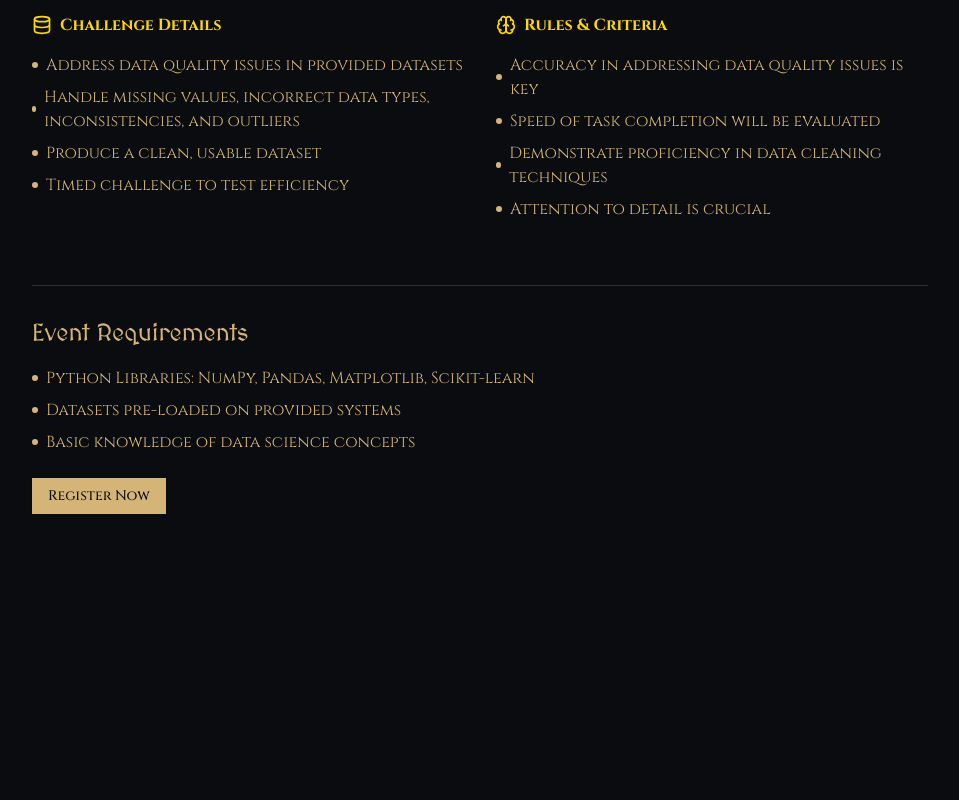
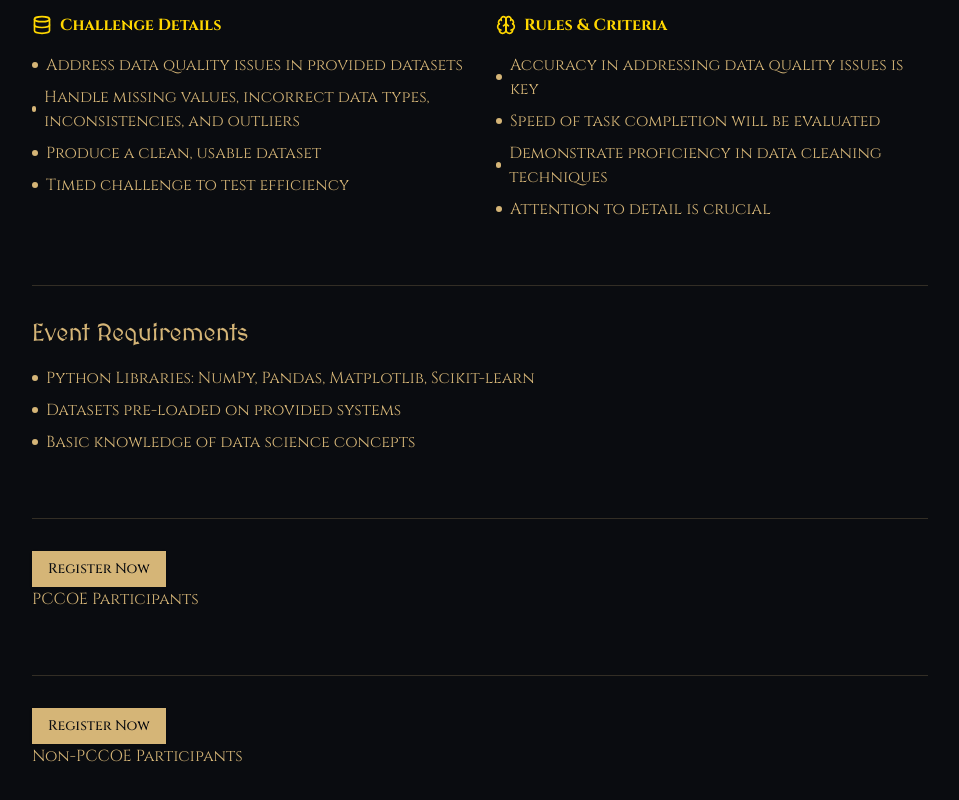
Before and after one commit to pawanp51/praxis25-website, a Next.js app: page /events/data-diggers in a window 1280 px wide. Shown: the part 1387-2187 px from the top of the page, without its empty margins (160-1119 px from the left). Before the commit the page ends 1965 px from the top, so only its background shows below. Built offline with nearby package versions, Linux system fonts and the light colour scheme.

Commit message:
event register button updated

```diff
--- a/app/events/ai-canvas/page.tsx
+++ b/app/events/ai-canvas/page.tsx
@@ -203,9 +203,36 @@ export default function AICanvasEvent() {
                   Creativity and willingness to explore AI-assisted art
                 </li>
               </ul>
+
+            </motion.div>
+
+            <motion.div
+              initial={{ opacity: 0, y: 20 }}
+              whileInView={{ opacity: 1, y: 0 }}
+              viewport={{ once: true }}
+              className="pt-8 border-t border-[#D5B577]/20"
+            >
               <Button className="w-full md:w-auto bg-[#D5B577] text-[#0A0C10] hover:bg-[#FFD700]">
-                Register Now
+           <a href="//" target="_blank" rel="noopener noreferrer">
+                 Register Now
+           </a>
               </Button>
+              <h1>PCCOE Participants</h1>
+            </motion.div>
+
+            <motion.div
+              initial={{ opacity: 0, y: 20 }}
+              whileInView={{ opacity: 1, y: 0 }}
+              viewport={{ once: true }}
+              className="pt-8 border-t border-[#D5B577]/20"
+            >
+              <Button className="w-full md:w-auto bg-[#D5B577] text-[#0A0C10] hover:bg-[#FFD700]">
+           <a href="//" target="_blank" rel="noopener noreferrer">
+                 Register Now
+           </a>
+              </Button>
+
+              <h1>Non-PCCOE Participants</h1>
             </motion.div>
           </div>
         </div>
--- a/app/events/bgmi-showdown/page.tsx
+++ b/app/events/bgmi-showdown/page.tsx
@@ -170,13 +170,33 @@ export default function BGMIShowdownEvent() {
               </motion.div>
             ))}
 
+<motion.div
+              initial={{ opacity: 0, y: 20 }}
+              whileInView={{ opacity: 1, y: 0 }}
+              viewport={{ once: true }}
+              className="pt-8 border-t border-[#D5B577]/20"
+            >
+              <Button className="w-full md:w-auto bg-[#D5B577] text-[#0A0C10] hover:bg-[#FFD700]">
+           <a href="//" target="_blank" rel="noopener noreferrer">
+                 Register Now
+           </a>
+              </Button>
+              <h1>PCCOE Participants</h1>
+            </motion.div>
+
             <motion.div
               initial={{ opacity: 0, y: 20 }}
               whileInView={{ opacity: 1, y: 0 }}
               viewport={{ once: true }}
               className="pt-8 border-t border-[#D5B577]/20"
             >
-              <Button className="w-full md:w-auto bg-[#D5B577] text-[#0A0C10] hover:bg-[#FFD700]">Register Now</Button>
+              <Button className="w-full md:w-auto bg-[#D5B577] text-[#0A0C10] hover:bg-[#FFD700]">
+           <a href="//" target="_blank" rel="noopener noreferrer">
+                 Register Now
+           </a>
+              </Button>
+
+              <h1>Non-PCCOE Participants</h1>
             </motion.div>
           </div>
         </div>
--- a/app/events/crick-blitz/page.tsx
+++ b/app/events/crick-blitz/page.tsx
@@ -166,13 +166,33 @@ export default function CrickBlitzEvent() {
               </motion.div>
             ))}
 
+<motion.div
+              initial={{ opacity: 0, y: 20 }}
+              whileInView={{ opacity: 1, y: 0 }}
+              viewport={{ once: true }}
+              className="pt-8 border-t border-[#D5B577]/20"
+            >
+              <Button className="w-full md:w-auto bg-[#D5B577] text-[#0A0C10] hover:bg-[#FFD700]">
+           <a href="//" target="_blank" rel="noopener noreferrer">
+                 Register Now
+           </a>
+              </Button>
+              <h1>PCCOE Participants</h1>
+            </motion.div>
+
             <motion.div
               initial={{ opacity: 0, y: 20 }}
               whileInView={{ opacity: 1, y: 0 }}
               viewport={{ once: true }}
               className="pt-8 border-t border-[#D5B577]/20"
             >
-              <Button className="w-full md:w-auto bg-[#D5B577] text-[#0A0C10] hover:bg-[#FFD700]">Register Now</Button>
+              <Button className="w-full md:w-auto bg-[#D5B577] text-[#0A0C10] hover:bg-[#FFD700]">
+           <a href="//" target="_blank" rel="noopener noreferrer">
+                 Register Now
+           </a>
+              </Button>
+
+              <h1>Non-PCCOE Participants</h1>
             </motion.div>
           </div>
         </div>
--- a/app/events/data-diggers/page.tsx
+++ b/app/events/data-diggers/page.tsx
@@ -194,7 +194,35 @@ export default function DataDiggersEvent() {
                   Basic knowledge of data science concepts
                 </li>
               </ul>
-              <Button className="w-full md:w-auto bg-[#D5B577] text-[#0A0C10] hover:bg-[#FFD700]">Register Now</Button>
+            </motion.div>
+
+            <motion.div
+              initial={{ opacity: 0, y: 20 }}
+              whileInView={{ opacity: 1, y: 0 }}
+              viewport={{ once: true }}
+              className="pt-8 border-t border-[#D5B577]/20"
+            >
+              <Button className="w-full md:w-auto bg-[#D5B577] text-[#0A0C10] hover:bg-[#FFD700]">
+           <a href="//" target="_blank" rel="noopener noreferrer">
+                 Register Now
+           </a>
+              </Button>
+              <h1>PCCOE Participants</h1>
+            </motion.div>
+
+            <motion.div
+              initial={{ opacity: 0, y: 20 }}
+              whileInView={{ opacity: 1, y: 0 }}
+              viewport={{ once: true }}
+              className="pt-8 border-t border-[#D5B577]/20"
+            >
+              <Button className="w-full md:w-auto bg-[#D5B577] text-[#0A0C10] hover:bg-[#FFD700]">
+           <a href="//" target="_blank" rel="noopener noreferrer">
+                 Register Now
+           </a>
+              </Button>
+
+              <h1>Non-PCCOE Participants</h1>
             </motion.div>
           </div>
         </div>
--- a/app/events/problemathon/page.tsx
+++ b/app/events/problemathon/page.tsx
@@ -195,7 +195,36 @@ export default function ProblemathonEvent() {
                   Problem-solving skills and algorithmic thinking
                 </li>
               </ul>
-              <Button className="w-full md:w-auto bg-[#D5B577] text-[#0A0C10] hover:bg-[#FFD700]">Register Now</Button>
+
+            </motion.div>
+
+            <motion.div
+              initial={{ opacity: 0, y: 20 }}
+              whileInView={{ opacity: 1, y: 0 }}
+              viewport={{ once: true }}
+              className="pt-8 border-t border-[#D5B577]/20"
+            >
+              <Button className="w-full md:w-auto bg-[#D5B577] text-[#0A0C10] hover:bg-[#FFD700]">
+           <a href="//" target="_blank" rel="noopener noreferrer">
+                 Register Now
+           </a>
+              </Button>
+              <h1>PCCOE Participants</h1>
+            </motion.div>
+
+            <motion.div
+              initial={{ opacity: 0, y: 20 }}
+              whileInView={{ opacity: 1, y: 0 }}
+              viewport={{ once: true }}
+              className="pt-8 border-t border-[#D5B577]/20"
+            >
+              <Button className="w-full md:w-auto bg-[#D5B577] text-[#0A0C10] hover:bg-[#FFD700]">
+           <a href="//" target="_blank" rel="noopener noreferrer">
+                 Register Now
+           </a>
+              </Button>
+
+              <h1>Non-PCCOE Participants</h1>
             </motion.div>
           </div>
         </div>
--- a/app/events/reverse-hackathon/page.tsx
+++ b/app/events/reverse-hackathon/page.tsx
@@ -181,7 +181,36 @@ export default function ReverseHackathonEvent() {
                   Restrictions on ChatGPT, Claude, Gemini, and other LLMs
                 </li>
               </ul>
-              <Button className="w-full md:w-auto bg-[#D5B577] text-[#0A0C10] hover:bg-[#FFD700]">Register Now</Button>
+
+            </motion.div>
+
+            <motion.div
+              initial={{ opacity: 0, y: 20 }}
+              whileInView={{ opacity: 1, y: 0 }}
+              viewport={{ once: true }}
+              className="pt-8 border-t border-[#D5B577]/20"
+            >
+              <Button className="w-full md:w-auto bg-[#D5B577] text-[#0A0C10] hover:bg-[#FFD700]">
+           <a href="//" target="_blank" rel="noopener noreferrer">
+                 Register Now
+           </a>
+              </Button>
+              <h1>PCCOE Participants</h1>
+            </motion.div>
+
+            <motion.div
+              initial={{ opacity: 0, y: 20 }}
+              whileInView={{ opacity: 1, y: 0 }}
+              viewport={{ once: true }}
+              className="pt-8 border-t border-[#D5B577]/20"
+            >
+              <Button className="w-full md:w-auto bg-[#D5B577] text-[#0A0C10] hover:bg-[#FFD700]">
+           <a href="//" target="_blank" rel="noopener noreferrer">
+                 Register Now
+           </a>
+              </Button>
+
+              <h1>Non-PCCOE Participants</h1>
             </motion.div>
           </div>
         </div>
--- a/app/events/survive-the-shadows/page.tsx
+++ b/app/events/survive-the-shadows/page.tsx
@@ -168,7 +168,27 @@ export default function ShipwreckEvent() {
               viewport={{ once: true }}
               className="pt-8 border-t border-[#D5B577]/20"
             >
-              <Button className="w-full md:w-auto bg-[#D5B577] text-[#0A0C10] hover:bg-[#FFD700]">Register Now</Button>
+              <Button className="w-full md:w-auto bg-[#D5B577] text-[#0A0C10] hover:bg-[#FFD700]">
+           <a href="//" target="_blank" rel="noopener noreferrer">
+                 Register Now
+           </a>
+              </Button>
+              <h1>PCCOE Participants</h1>
+            </motion.div>
+
+            <motion.div
+              initial={{ opacity: 0, y: 20 }}
+              whileInView={{ opacity: 1, y: 0 }}
+              viewport={{ once: true }}
+              className="pt-8 border-t border-[#D5B577]/20"
+            >
+              <Button className="w-full md:w-auto bg-[#D5B577] text-[#0A0C10] hover:bg-[#FFD700]">
+           <a href="//" target="_blank" rel="noopener noreferrer">
+                 Register Now
+           </a>
+              </Button>
+
+              <h1>Non-PCCOE Participants</h1>
             </motion.div>
           </div>
         </div>
--- a/app/events/virtualverse/page.tsx
+++ b/app/events/virtualverse/page.tsx
@@ -228,7 +228,36 @@ export default function VirtualVerseEvent() {
                   Creativity and willingness to explore new technologies
                 </li>
               </ul>
-              <Button className="w-full md:w-auto bg-[#D5B577] text-[#0A0C10] hover:bg-[#FFD700]">Register Now</Button>
+
+            </motion.div>
+
+            <motion.div
+              initial={{ opacity: 0, y: 20 }}
+              whileInView={{ opacity: 1, y: 0 }}
+              viewport={{ once: true }}
+              className="pt-8 border-t border-[#D5B577]/20"
+            >
+              <Button className="w-full md:w-auto bg-[#D5B577] text-[#0A0C10] hover:bg-[#FFD700]">
+           <a href="//" target="_blank" rel="noopener noreferrer">
+                 Register Now
+           </a>
+              </Button>
+              <h1>PCCOE Participants</h1>
+            </motion.div>
+
+            <motion.div
+              initial={{ opacity: 0, y: 20 }}
+              whileInView={{ opacity: 1, y: 0 }}
+              viewport={{ once: true }}
+              className="pt-8 border-t border-[#D5B577]/20"
+            >
+              <Button className="w-full md:w-auto bg-[#D5B577] text-[#0A0C10] hover:bg-[#FFD700]">
+           <a href="//" target="_blank" rel="noopener noreferrer">
+                 Register Now
+           </a>
+              </Button>
+
+              <h1>Non-PCCOE Participants</h1>
             </motion.div>
           </div>
         </div>
--- a/app/globals.css
+++ b/app/globals.css
@@ -53,3 +53,7 @@ body {
     25;
   border-image-repeat: repeat;
 }
+
+html {
+  scroll-behavior: smooth;
+}
--- a/app/page.tsx
+++ b/app/page.tsx
@@ -123,7 +123,7 @@ export default function Home() {
 
           <nav className="hidden md:block">
             <ul className="flex space-x-6">
-              {["Home", "Events", "Register"].map((item) => (
+              {["Home", "Events"].map((item) => (
                 <motion.li key={item} whileHover={{ scale: 1.1 }} whileTap={{ scale: 0.95 }} >
                   <Link href={`#${item.toLowerCase()}`} className="hover:text-[#FFD700] transition-colors">
                     {item}
@@ -140,7 +140,7 @@ export default function Home() {
               className="absolute top-full left-0 w-full bg-[#0A0C10] border-b border-[#D5B577]/20 md:hidden"
             >
               <ul className="flex flex-col p-4">
-                {["Home", "Events", "About", "Register"].map((item) => (
+                {["Home", "Events"].map((item) => (
                   <li key={item} className="py-2">
                     <Link
                       href={`#${item.toLowerCase()}`}
```
